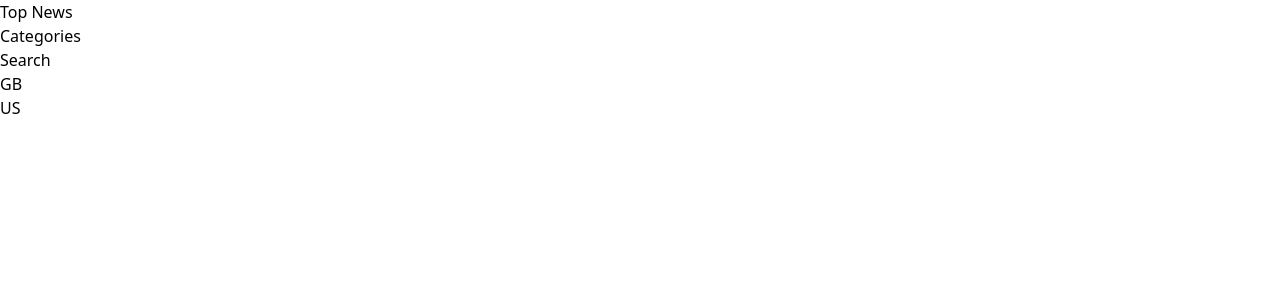
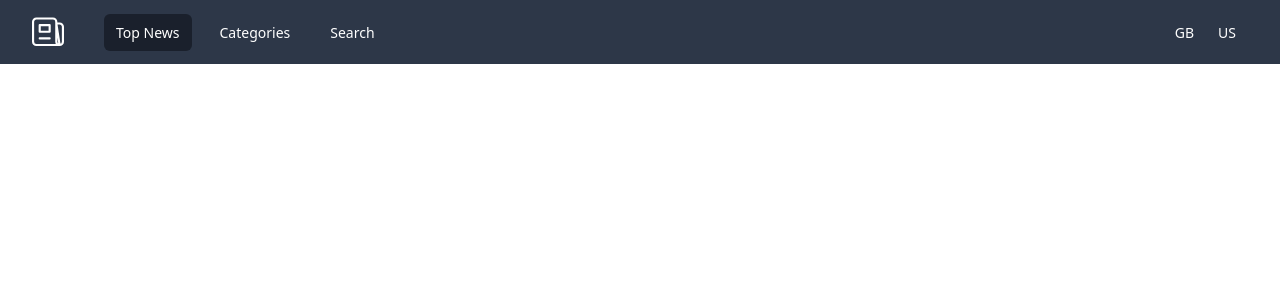
Before and after one commit to dragantrivic/top-news, a React (Create React App) app: page / in a window 1280 px wide. Shown: the top 300 px of the page. Built offline with nearby package versions, Linux system fonts and the light colour scheme.

Commit message:
Refactor Header component and it's child components

```diff
--- a/src/components/Header/Header.js
+++ b/src/components/Header/Header.js
@@ -1,13 +1,84 @@
-import React from 'react';
+import React, { useState } from 'react';
+import { NavLink } from 'react-router-dom';
 
 import Navigation from './Navigation/Navigation.js';
 import LanguageSwitcher from './LanguageSwitcher/LanguageSwitcher.js';
+import logo from '../../assets/imgs/logo.svg';
 
-const Header = () => (
-    <header>
-        <Navigation />
-        <LanguageSwitcher />
-    </header>
-);
+const Header = () => {
+    const [isOpened, setIsOpened] = useState(false);
+
+    const toggle = () => {
+        setIsOpened(wasOpened => !wasOpened);
+    }
+
+    // Navigation Classes
+    const navDesktopClassNames = 'px-3 py-2 rounded-md text-sm font-medium text-white focus:outline-none focus:text-white focus:bg-gray-900';
+    const navMobileClassNames = 'block px-3 py-2 rounded-md text-base font-medium text-white focus:outline-none focus:text-white focus:bg-gray-900';
+
+    return (
+        <header>
+            <nav className="bg-gray-800 fixed inset-x-0 top-0 z-10">
+                <div className="max-w-7xl mx-auto px-4 sm:px-6 lg:px-8">
+                    <div className="flex items-center justify-between h-16">
+                        <div className="flex items-center">
+                            <div className="flex-shrink-0">
+                                <NavLink
+                                    exact
+                                    to="/gb">
+                                        <img className="h-8 w-8" src={logo} alt="Workflow logo" />
+                                </NavLink>
+                            </div>
+                            <div className="hidden md:block">
+                                <div className="ml-10 flex items-baseline space-x-4">
+                                    <Navigation classes={navDesktopClassNames} />
+                                </div>
+                            </div>
+                        </div>
+
+                        <div className="hidden md:block">
+                            <div className="ml-4 flex items-center md:ml-6">
+                                <div className="ml-3 relative">
+                                    <LanguageSwitcher classes={navDesktopClassNames} />
+                                </div>
+                            </div>
+                        </div>
+
+                        <div className="-mr-2 flex md:hidden">
+                            <button
+                                className="inline-flex items-center justify-center p-2 rounded-md text-gray-400 hover:text-white hover:bg-gray-700 focus:outline-none focus:bg-gray-700 focus:text-white"
+                                onClick={toggle}
+                            >
+                                <svg className="block h-6 w-6" stroke="currentColor" fill="none" viewBox="0 0 24 24">
+                                    <path strokeLinecap="round" strokeLinejoin="round" strokeWidth="2" d="M4 6h16M4 12h16M4 18h16" />
+                                </svg>
+                                <svg className="hidden h-6 w-6" stroke="currentColor" fill="none" viewBox="0 0 24 24">
+                                    <path strokeLinecap="round" strokeLinejoin="round" strokeWidth="2" d="M6 18L18 6M6 6l12 12" />
+                                </svg>
+                            </button>
+                        </div>
+                    </div>
+                </div>
+
+                {isOpened && (
+                    <div className="md:hidden">
+                        <div className="px-2 pt-2 pb-3 space-y-1 sm:px-3">
+                            <Navigation
+                                classes={navMobileClassNames}
+                                clicked={() => toggle()}
+                            />
+                            <div className="flex justify-start pt-12 pb-3">
+                                <LanguageSwitcher
+                                    classes={navMobileClassNames}
+                                    clicked={() => toggle()}
+                                />
+                            </div>
+                        </div>
+                    </div>
+                )}
+            </nav>
+        </header>
+    );
+};
 
 export default Header;
--- a/src/components/Header/LanguageSwitcher/LanguageSwitcher.js
+++ b/src/components/Header/LanguageSwitcher/LanguageSwitcher.js
@@ -1,8 +1,9 @@
 import React, { useState, useEffect } from 'react';
 import { NavLink, useLocation } from 'react-router-dom';
 
-const LanguageSwitcher = () => {
+const LanguageSwitcher = (props) => {
     const [pageUrl, setPageUrl] = useState('');
+    const [isMultiLang, setIsMultiLang] = useState(true);
     const location = useLocation();
 
     useEffect(() => {
@@ -11,20 +12,40 @@
 
     const urlChangeHandler = () => {
         const pathnameArr = location.pathname.split('/');
+        let activePageUrl = '';
 
-        let activePageUrl = '';
         if(pathnameArr.length > 2) {
             activePageUrl = pathnameArr[2];
+        }
+
+        if(pathnameArr.length === 4) {
+            setIsMultiLang(false);
+        } else {
+            setIsMultiLang(true);
         }
 
         setPageUrl(activePageUrl);
     }
 
     return(
-        <ul>
-            <li><NavLink to={`/gb/${pageUrl}`}>GB</NavLink></li>
-            <li><NavLink to={`/us/${pageUrl}`}>US</NavLink></li>
-        </ul>
+        isMultiLang && (
+            <React.Fragment>
+                <NavLink
+                    to={`/gb/${pageUrl}`}
+                    onClick={props.clicked}
+                    className={props.classes}
+                    activeClassName="bg-gray-900">
+                        GB
+                </NavLink>
+                <NavLink
+                    to={`/us/${pageUrl}`}
+                    onClick={props.clicked}
+                    className={props.classes}
+                    activeClassName="bg-gray-900">
+                        US
+                </NavLink>
+            </React.Fragment>
+        )
     );
 };
 
--- a/src/components/Header/Navigation/Navigation.js
+++ b/src/components/Header/Navigation/Navigation.js
@@ -1,7 +1,7 @@
 import React, { useState, useEffect} from 'react';
 import { NavLink, useLocation } from 'react-router-dom';
 
-const Navigation = () => {
+const Navigation = (props) => {
     const [lang, setLang] = useState('gb');
     const location = useLocation();
 
@@ -16,19 +16,30 @@
     }
 
     return(
-        <nav>
-            <ul>
-                <li>
-                    <NavLink exact to={'/' + lang}>Top News</NavLink>
-                </li>
-                <li>
-                    <NavLink to={'/' + lang + '/categories'}>Categories</NavLink>
-                </li>
-                <li>
-                    <NavLink to={'/' + lang + '/search'}>Search</NavLink>
-                </li>
-            </ul>
-        </nav>
+        <React.Fragment>
+            <NavLink
+                exact
+                to={'/' + lang}
+                onClick={props.clicked}
+                className={props.classes}
+                activeClassName="bg-gray-900">
+                    Top News
+            </NavLink>
+            <NavLink
+                to={'/' + lang + '/categories'}
+                onClick={props.clicked}
+                className={props.classes}
+                activeClassName="bg-gray-900">
+                    Categories
+            </NavLink>
+            <NavLink
+                to={'/' + lang + '/search'}
+                onClick={props.clicked}
+                className={props.classes}
+                activeClassName="bg-gray-900">
+                    Search
+            </NavLink>
+        </React.Fragment>
     );
 };
 
```
